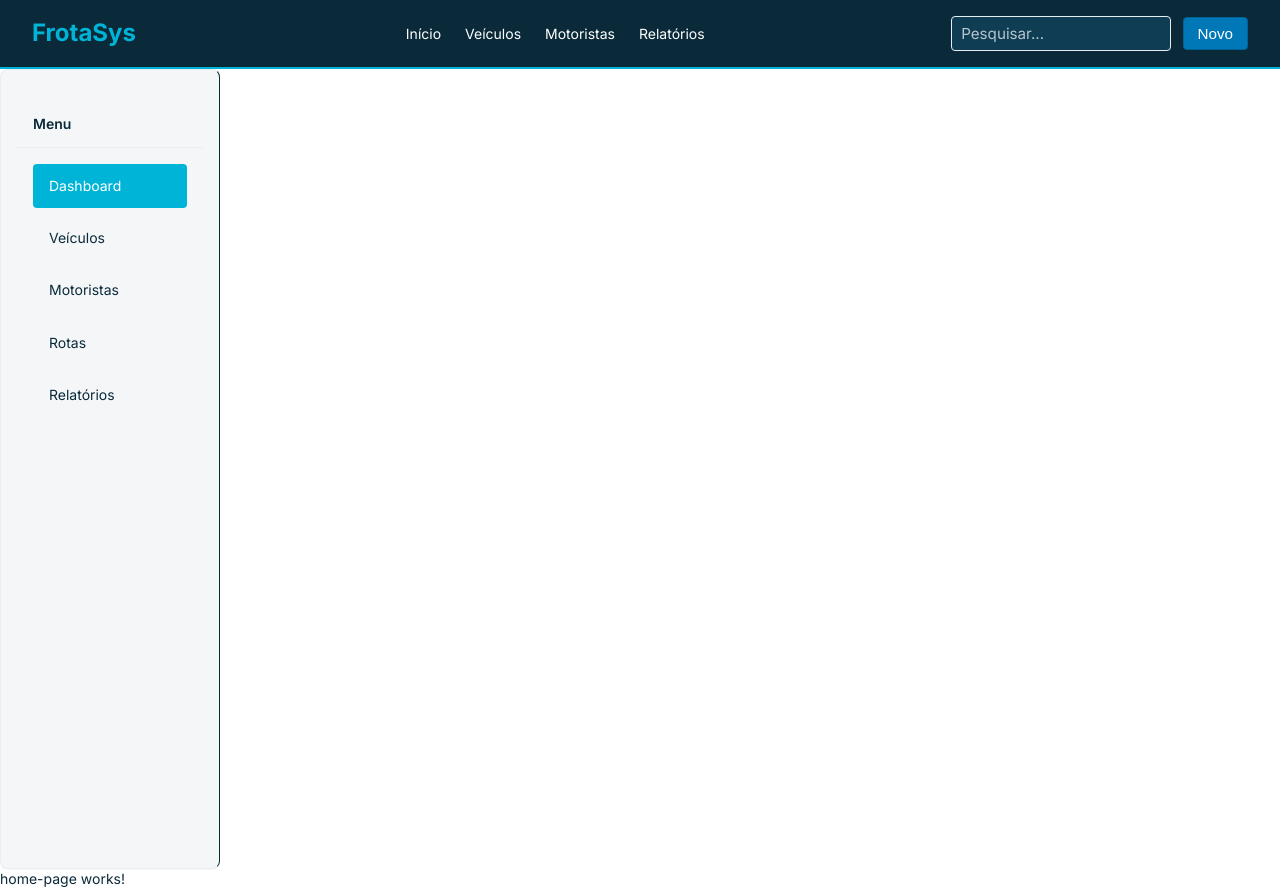
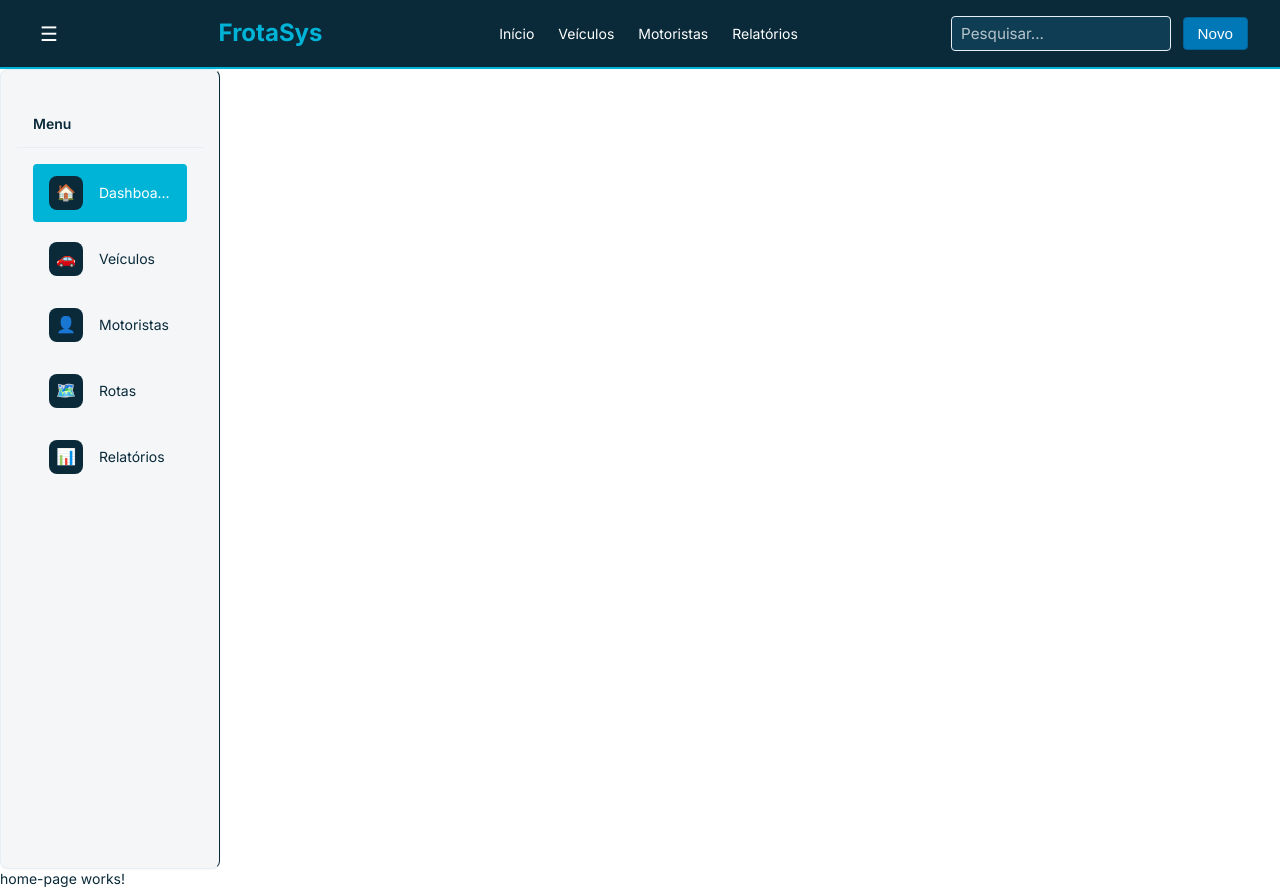
Before and after one commit to danielgilcastro/controle_de_frota_web, an Angular app: page /tela-inicial in a window 1280 px wide. Built offline with nearby package versions, Linux system fonts and the light colour scheme.

Commit message:
chore(sidebar): replace squares with icons, remove debug logs, hide menu on collapse

```diff
--- a/src/app/layout/header/header.component.html
+++ b/src/app/layout/header/header.component.html
@@ -1,5 +1,6 @@
 
 <header class="header">
+	<button class="btn btn-ghost" (click)="toggleSidebar()" aria-label="Alternar menu">☰</button>
 	<div class="header__logo">FrotaSys</div>
 	<nav class="header__nav">
 		<a href="#">Início</a>
--- a/src/app/layout/header/header.component.scss
+++ b/src/app/layout/header/header.component.scss
@@ -15,6 +15,14 @@
 	color: $color-accent;
 	font-weight: bold;
 	font-size: 1.5rem;
+}
+
+.btn-ghost {
+	background: transparent;
+	color: $color-background;
+	border: none;
+	font-size: 1.25rem;
+	padding: 0.25rem 0.5rem;
 }
 
 .header__nav a {
--- a/src/app/layout/header/header.component.ts
+++ b/src/app/layout/header/header.component.ts
@@ -1,4 +1,5 @@
 import { Component } from '@angular/core';
+import { SidebarService } from '../sidebar/sidebar.service';
 
 @Component({
   selector: 'app-header',
@@ -6,4 +7,20 @@ import { Component } from '@angular/core';
   templateUrl: './header.component.html',
   styleUrl: './header.component.scss'
 })
-export class HeaderComponent {}
+export class HeaderComponent {
+  constructor(public sidebar: SidebarService) {}
+
+  // alterna comportamento: em mobile esconder/mostrar; em desktop colapsar
+  toggleSidebar() {
+    const w = window.innerWidth;
+    if (w <= 768) {
+      // mobile: alterna hidden
+      if (this.sidebar.hiddenValue) this.sidebar.show(); else this.sidebar.hide();
+    } else {
+      // desktop: alterna collapsed
+      this.sidebar.toggle();
+    }
+  }
+  hideSidebar() { this.sidebar.hide(); }
+  showSidebar() { this.sidebar.show(); }
+}
--- a/src/app/layout/sidebar/sidebar.component.html
+++ b/src/app/layout/sidebar/sidebar.component.html
@@ -1,11 +1,26 @@
 
-<aside class="sidebar card">
+<aside class="card" [class.sidebar]="true" [class.sidebar--hidden]="hidden" [class.sidebar--collapsed]="collapsed">
 	<div class="card-header">Menu</div>
 	<div class="card-body">
-		<div class="sidebar__item active">Dashboard</div>
-		<div class="sidebar__item">Veículos</div>
-		<div class="sidebar__item">Motoristas</div>
-		<div class="sidebar__item">Rotas</div>
-		<div class="sidebar__item">Relatórios</div>
+		<div class="sidebar__item active">
+			<span class="sidebar__icon">🏠</span>
+			<span class="sidebar__label">Dashboard</span>
+		</div>
+		<div class="sidebar__item">
+			<span class="sidebar__icon">🚗</span>
+			<span class="sidebar__label">Veículos</span>
+		</div>
+		<div class="sidebar__item">
+			<span class="sidebar__icon">👤</span>
+			<span class="sidebar__label">Motoristas</span>
+		</div>
+		<div class="sidebar__item">
+			<span class="sidebar__icon">🗺️</span>
+			<span class="sidebar__label">Rotas</span>
+		</div>
+		<div class="sidebar__item">
+			<span class="sidebar__icon">📊</span>
+			<span class="sidebar__label">Relatórios</span>
+		</div>
 	</div>
 </aside>
--- a/src/app/layout/sidebar/sidebar.component.scss
+++ b/src/app/layout/sidebar/sidebar.component.scss
@@ -2,6 +2,8 @@
 
 /* Estilos do Sidebar (colapsável) */
 @import '../../../styles/_variables.scss';
+
+:host { display: block; }
 
 .sidebar {
 	background: $color-surface;
@@ -11,9 +13,11 @@
 	border-right: 1px solid $color-primary;
 	padding: 2rem 1rem;
 	transition: width 200ms ease, padding 200ms ease, background 200ms ease;
-}
 
 	.sidebar__item {
+		display: flex;
+		align-items: center;
+		gap: 1rem;
 		color: $color-text;
 		padding: 0.75rem 1rem;
 		border-radius: 4px;
@@ -26,4 +30,55 @@
 		color: $color-background;
 	}
 
-/* estado recolhido removido - funcionalidade desfeita */
+	/* Icon and label inside item */
+	.sidebar__icon {
+		display: inline-flex;
+		align-items: center;
+		justify-content: center;
+		width: 34px;
+		height: 34px;
+		background: $color-primary;
+		color: $color-background;
+		border-radius: 8px;
+		flex: 0 0 34px;
+		font-size: 16px;
+	}
+	.sidebar__label {
+		flex: 1 1 auto;
+		white-space: nowrap;
+		overflow: hidden;
+		text-overflow: ellipsis;
+	}
+}
+
+.sidebar--hidden {
+	transform: translateX(-100%);
+	visibility: hidden;
+	transition: transform 220ms ease, visibility 220ms ease;
+}
+
+.sidebar--collapsed {
+	/* reduzir visualmente a sidebar — esconder o conteúdo do menu */
+	width: 0;
+	padding: 0;
+	overflow: hidden;
+	border-right: none;
+	background: $color-surface;
+	transition: width 200ms ease, padding 200ms ease, transform 200ms ease;
+
+	/* esconder elemento de cabeçalho e itens do menu */
+	.card-header,
+	.sidebar__item {
+		display: none !important;
+	}
+
+	/* esconder ícone e label quando colapsado (menu deve sumir) */
+	.sidebar__icon,
+	.sidebar__label { display: none !important; }
+}
+
+/* Quando colapsado, o conteúdo já é escondido pelas regras acima (display:none) */
+@media (max-width: 768px) {
+	.sidebar { position: absolute; z-index: 60; top: 0; left: 0; height: 100vh; }
+	.sidebar--hidden { transform: translateX(-100%); }
+}
--- a/src/app/layout/sidebar/sidebar.component.ts
+++ b/src/app/layout/sidebar/sidebar.component.ts
@@ -1,4 +1,6 @@
-import { Component } from '@angular/core';
+import { Component, OnDestroy, OnInit } from '@angular/core';
+import { SidebarService } from './sidebar.service';
+import { Subscription } from 'rxjs';
 
 @Component({
   selector: 'app-sidebar',
@@ -6,4 +8,19 @@ import { Component } from '@angular/core';
   templateUrl: './sidebar.component.html',
   styleUrl: './sidebar.component.scss'
 })
-export class SidebarComponent {}
+export class SidebarComponent implements OnInit, OnDestroy {
+  private subs: Subscription[] = [];
+
+  constructor(public sidebar: SidebarService) {}
+
+  // flags usadas nas bindings do template
+  hidden = false;
+  collapsed = false;
+
+  ngOnInit(): void {
+  this.subs.push(this.sidebar.hidden$.subscribe(v => { this.hidden = v; }));
+  this.subs.push(this.sidebar.collapsed$.subscribe(v => { this.collapsed = v; }));
+  }
+
+  ngOnDestroy(): void { this.subs.forEach(s => s.unsubscribe()); }
+}
--- /dev/null
+++ b/src/app/layout/sidebar/sidebar.service.ts
@@ -0,0 +1,58 @@
+import { Injectable, OnDestroy } from '@angular/core';
+import { BehaviorSubject, fromEvent, Subscription } from 'rxjs';
+
+@Injectable({ providedIn: 'root' })
+export class SidebarService implements OnDestroy {
+  // true = collapsed (estreito), true = hidden (não visível em tela)
+  private _collapsed$ = new BehaviorSubject<boolean>(false);
+  private _hidden$ = new BehaviorSubject<boolean>(false);
+  private resizeSub: Subscription | null = null;
+
+  // breakpoint para comportamento mobile
+  private mobileBreakpoint = 768;
+  private storageKey = 'sidebar-hidden';
+
+  constructor() {
+    // restaurar estado de hidden do storage (se existir)
+    const stored = localStorage.getItem(this.storageKey);
+    if (stored === 'true') {
+      this._hidden$.next(true);
+    }
+
+    // escutar resize para comportamento responsivo
+    this.resizeSub = fromEvent(window, 'resize').subscribe(() => this.onResize());
+    // executar uma vez
+    this.onResize();
+  }
+
+  ngOnDestroy(): void {
+    this.resizeSub?.unsubscribe();
+  }
+
+  // Observables
+  get collapsed$() { return this._collapsed$.asObservable(); }
+  get hidden$() { return this._hidden$.asObservable(); }
+
+  // getters síncronos úteis para decisões rápidas
+  get collapsedValue() { return this._collapsed$.value; }
+  get hiddenValue() { return this._hidden$.value; }
+
+  // ações
+  toggle() { const next = !this._collapsed$.value; this._collapsed$.next(next); }
+  show() { this._hidden$.next(false); localStorage.setItem(this.storageKey, 'false'); }
+  hide(persist = true) { this._hidden$.next(true); if (persist) localStorage.setItem(this.storageKey, 'true'); }
+  setCollapsed(value: boolean) { this._collapsed$.next(value); }
+
+  // comportamento responsivo: se estiver em tela pequena, esconder automaticamente
+  private onResize() {
+    const w = window.innerWidth;
+    if (w <= this.mobileBreakpoint) {
+      // em mobile, ocultar sidebar por padrão (não persistir)
+      this._hidden$.next(true);
+    } else {
+      // em desktop, restaurar segundo storage (ou mostrar)
+      const stored = localStorage.getItem(this.storageKey);
+      this._hidden$.next(stored === 'true');
+    }
+  }
+}
```
Lines whose indentation alone changed are shown as unchanged.
